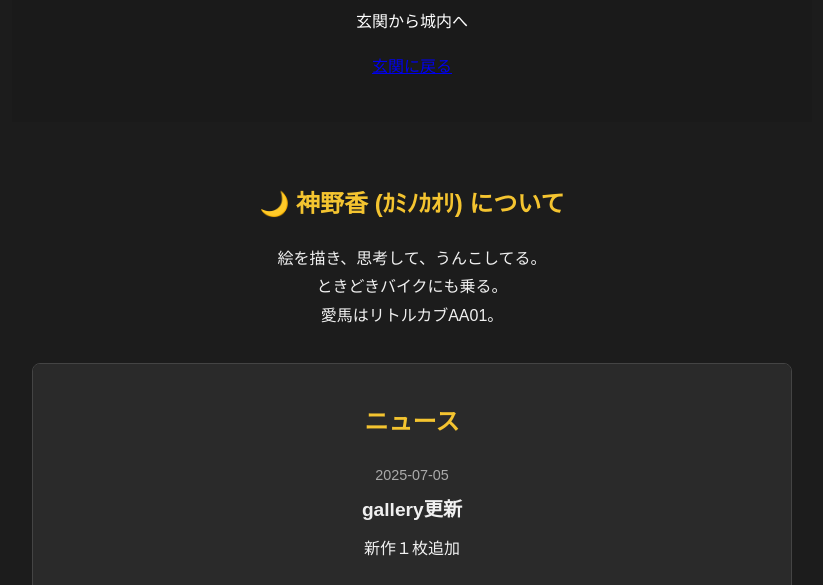
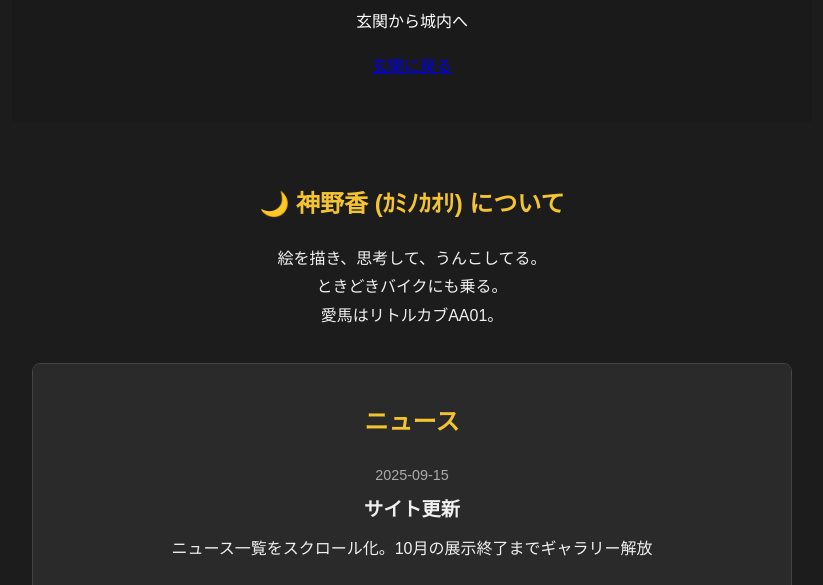
Before and after one commit to kaminokaori/land_of_the_moon, a plain HTML site: page potal.html in a window 1280 px wide. Shown: the part 140-725 px from the top of the page, without its empty margins (228-1051 px from the left). Drawn offline with Linux system fonts and the light colour scheme.

Commit message:
Update potal.html

```diff
--- a/potal.html
+++ b/potal.html
@@ -29,6 +29,11 @@
 
       <!-- ニュース追加したいときはここに追記していってね -->
 
+       <div class="news-item">
+        <div class="news-date">2025-09-15</div>
+        <div class="news-title">サイト更新</div>
+        <p class="news-body">ニュース一覧をスクロール化。10月の展示終了までギャラリー解放</p>
+      </div>
       <div class="news-item">
         <div class="news-date">2025-07-05</div>
         <div class="news-title">gallery更新</div>
```
